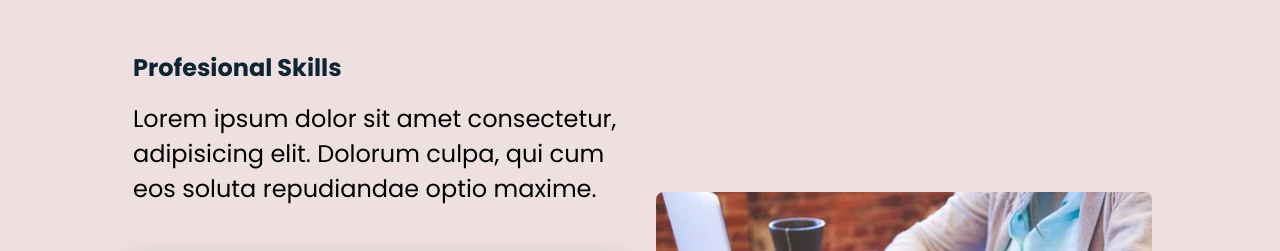
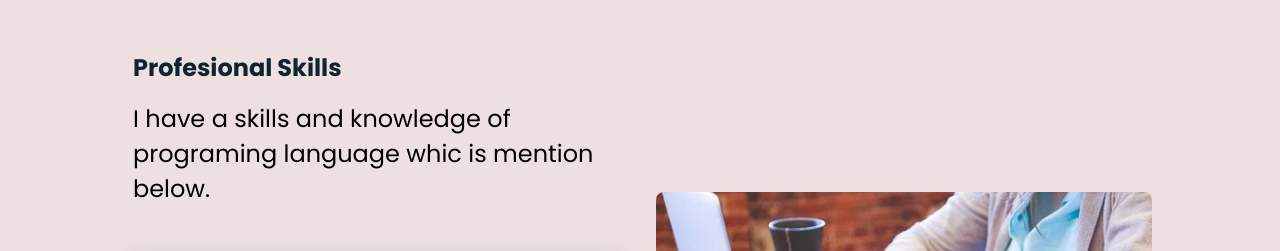
Before and after one commit to faizan16990/Portfolio, a plain HTML site: page index.html in a window 1280 px wide. Shown: the part 1712-1963 px from the top of the page. Drawn offline with nearby package versions, Linux system fonts and the light colour scheme.

Commit message:
Update index.html

```diff
--- a/index.html
+++ b/index.html
@@ -91,8 +91,7 @@
             <div class="skills__container bd-grid">
                 <div>
                     <h2 class="skills__subtitle">Profesional Skills</h2>
-                    <p class="skills__text">Lorem ipsum dolor sit amet consectetur, adipisicing elit. Dolorum culpa, qui
-                        cum eos soluta repudiandae optio maxime. </p>
+                    <p class="skills__text"> I have a skills and knowledge of programing language whic is mention below. </p>
                     <div class="skills__data">
                         <div class="skills__names">
                             <box-icon class="skill__icon" name='html5' type='logo'></box-icon>
```
